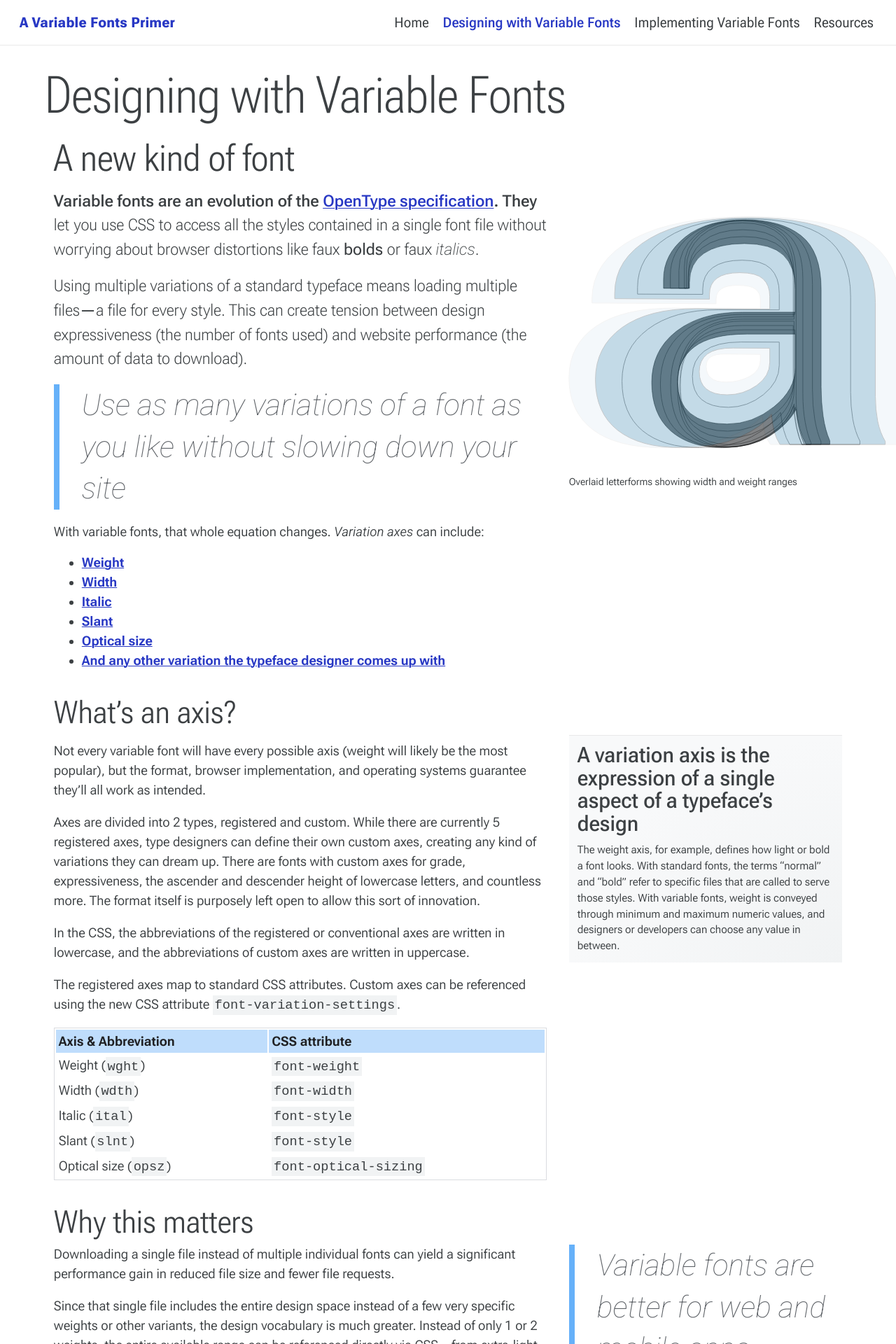
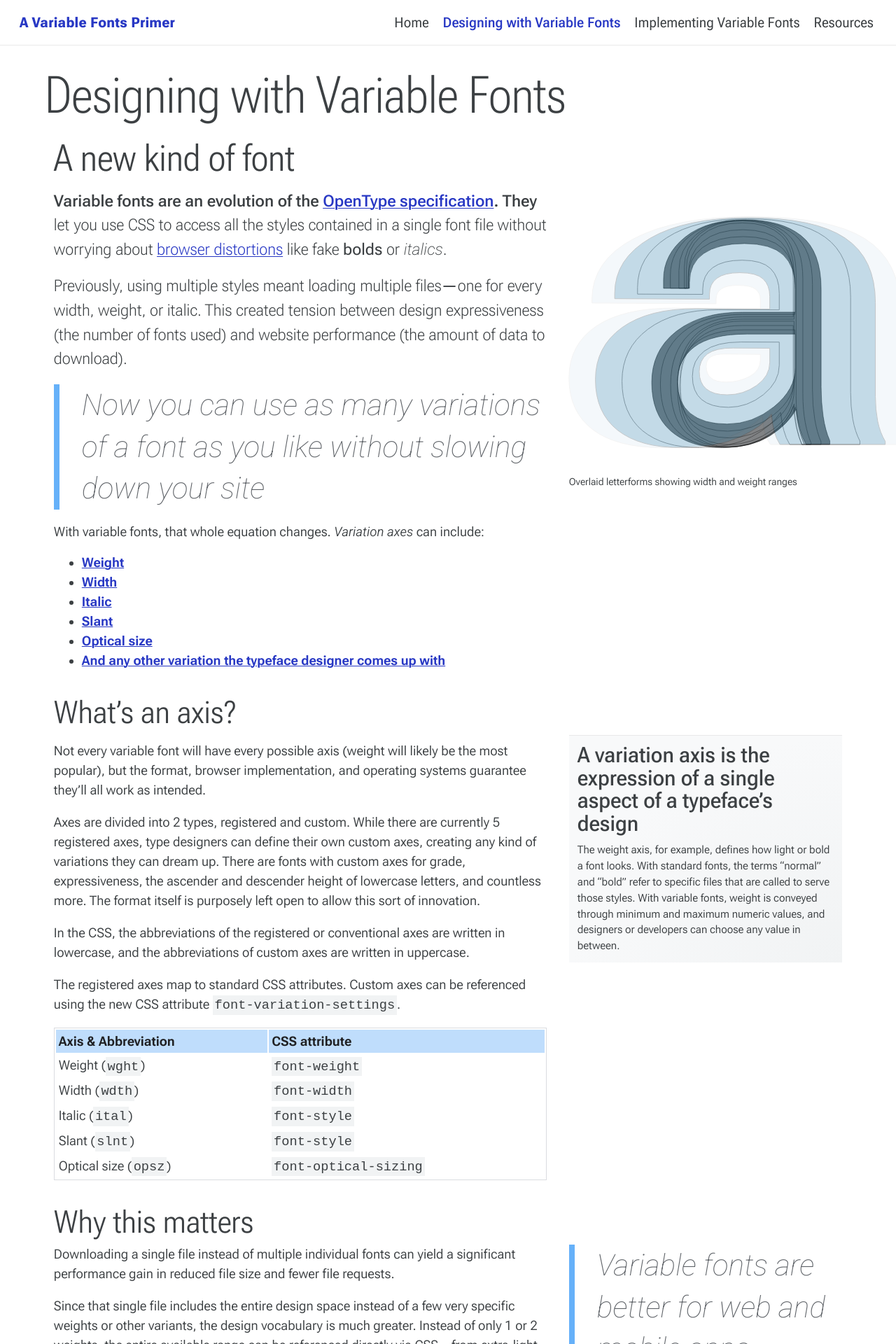
Before and after one commit to jpamental/variable-fonts, a Jekyll site: the page built from pages/about_variable_fonts.html, in a window 1280 px wide. Shown: the top 1920 px of the page at 70% size. Built offline with Jekyll 4.4.1, drawn with Linux system fonts in a browser that asks for light colours; some web fonts are replaced; a style sheet for code colours, icons or effects is not loaded.

Commit message:
Minor copy updates

```diff
--- a/pages/about_variable_fonts.html
+++ b/pages/about_variable_fonts.html
@@ -12,11 +12,11 @@ permalink: /about-variable-fonts/
     %}
     <figcaption>Overlaid letterforms showing width and weight ranges</figcaption>
     </figure>
-  <p class="lede">Variable fonts are an evolution of the <a href="https://docs.microsoft.com/en-us/typography/opentype/spec/">OpenType specification</a>. They let you use CSS to access all the styles contained in a single font file without worrying about browser distortions like faux <strong>bolds</strong> or faux <em>italics</em>.</p>
-  <p class="lede">Using multiple variations of a standard typeface means loading multiple files—a file for every style. This can create tension between design expressiveness (the number of fonts used) and website performance (the amount of data to download).</p>
+  <p class="lede">Variable fonts are an evolution of the <a href="https://docs.microsoft.com/en-us/typography/opentype/spec/">OpenType specification</a>. They let you use CSS to access all the styles contained in a single font file without worrying about <a href="https://alistapart.com/article/say-no-to-faux-bold/">browser distortions</a> like fake <strong>bolds</strong> or <em>italics</em>.</p>
+  <p class="lede">Previously, using multiple styles meant loading multiple files—one for every width, weight, or italic. This created tension between design expressiveness (the number of fonts used) and website performance (the amount of data to download).</p>
 
   <blockquote>
-    <p>Use as many variations of a font as you like without slowing down your site</p>
+    <p>Now you can use as many variations of a font as you like without slowing down your site</p>
   </blockquote>
 
   <p>With variable fonts, that whole equation changes. <em>Variation axes</em> can include:</p>
```
